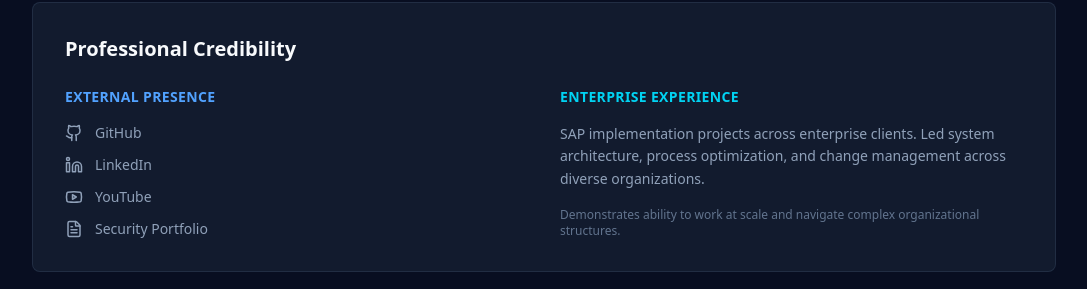
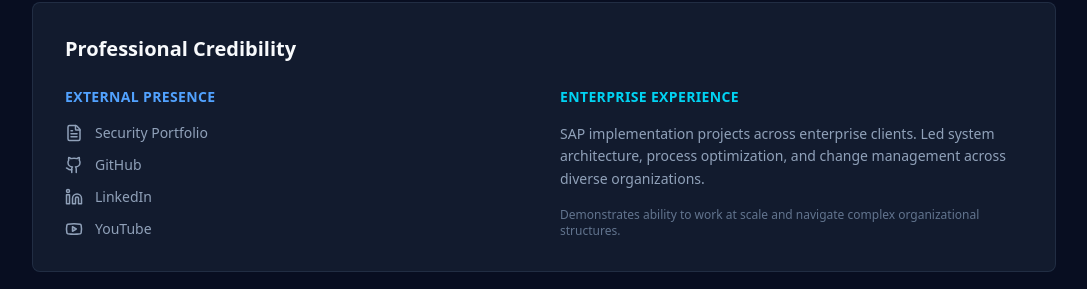
Before and after one commit to marufrahmangit/resume, a React (Vite) app: page / in a window 1280 px wide. Shown: the part 5237-5526 px from the top of the page, without its empty margins (96-1183 px from the left). Built offline with nearby package versions, Linux system fonts and the light colour scheme.

Commit message:
links updated

```diff
--- a/src/App.jsx
+++ b/src/App.jsx
@@ -418,10 +418,10 @@ export default function PortfolioWebsite() {
                 <h4 className="font-semibold text-blue-400 mb-4 text-sm uppercase tracking-wide">External Presence</h4>
                 <div className="space-y-3">
                   {[
+                    { icon: FileText, label: "Security Portfolio", url: "https://sec.marufrahman.dev" },
                     { icon: Github, label: "GitHub", url: "https://github.com/marufrahmangit" },
                     { icon: Linkedin, label: "LinkedIn", url: "https://linkedin.com/in/marufrahmanpro" },
-                    { icon: Youtube, label: "YouTube", url: "https://youtube.com/@marufrahmandigital" },
-                    { icon: FileText, label: "Security Portfolio", url: "https://0xsn.cartmixbd.com" }
+                    { icon: Youtube, label: "YouTube", url: "https://youtube.com/@marufrahmandigital" }
                   ].map((link, idx) => (
                     <a
                       key={idx}
```
